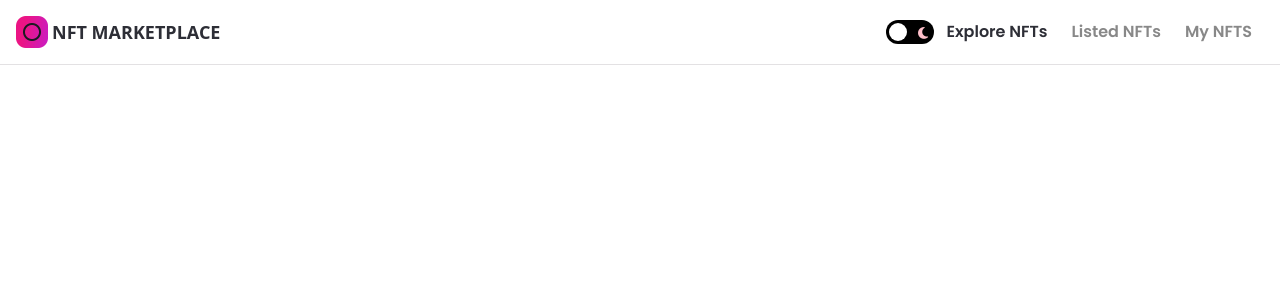
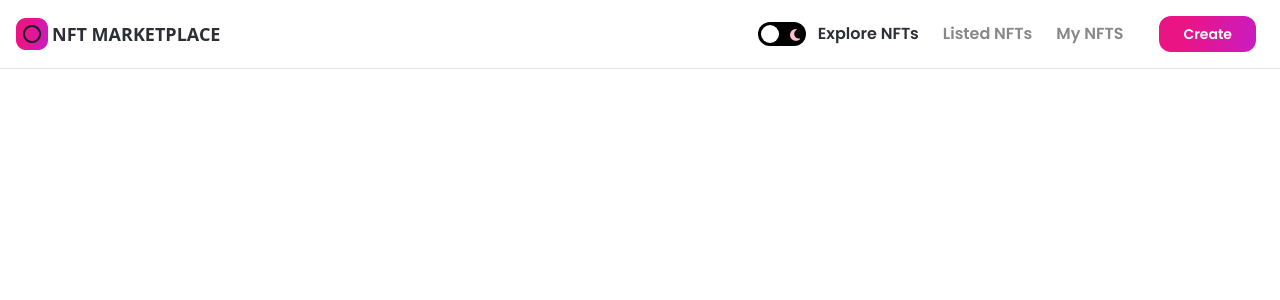
Before and after one commit to tmcginness/nft_marketplace, a Next.js app: page / in a window 1280 px wide. Shown: the top 300 px of the page. Built offline with nearby package versions, Linux system fonts and the light colour scheme.

Commit message:
menu items and btn added

```diff
--- /dev/null
+++ b/components/Button.jsx
@@ -0,0 +1,11 @@
+const Button = ({ classStyles, btnName, handleClick }) => (
+  <button
+    type="button"
+    className={`nft-gradient text-sm minlg:text-lg py-2 px-6 min-lg:px-8 font-poppins font-semibold text-white ${classStyles} `}
+    onClick={handleClick}
+  >
+    {btnName}
+  </button>
+);
+
+export default Button;
--- a/components/Navbar.jsx
+++ b/components/Navbar.jsx
@@ -6,6 +6,7 @@ import Image from 'next/image';
 import Link from 'next/link';
 
 import images from '../assets';
+import Button from './Button';
 
 const MenuItems = ({ isMobile, active, setActive }) => {
   const generateLink = (i) => {
@@ -38,8 +39,34 @@ const MenuItems = ({ isMobile, active, setActive }) => {
   );
 };
 
+const ButtonGroup = ({ setActive, router }) => {
+  const hasConnected = true;
+
+  return hasConnected ? (
+    <Button
+      btnName="Create"
+      classStyles="mx-2 rounded-xl"
+      handleClick={() => {
+        setActive('');
+        router.push('/create-nft');
+      }}
+    />
+  )
+    : (
+      <Button
+        btnName="Connect"
+        classStyles="mx-2 rounded-xl"
+        handleClick={() => {
+          setActive('');
+          router.push('/create-nft');
+        }}
+      />
+    );
+};
+
 const Navbar = () => {
   const { theme, setTheme } = useTheme();
+  const router = useRouter();
   const [active, setActive] = useState('Explore NFTs');
 
   return (
@@ -65,12 +92,13 @@ const Navbar = () => {
             <div className="bg-white rounded-full ball w-3 h-3 absolute" />
           </label>
         </div>
-      </div>
+        <div className="md:hidden flex">
 
-      <div className="md:hidden flex">
-        <ul className="list-none flexCenter flex-row">
           <MenuItems active={active} setActive={setActive} />
-        </ul>
+          <div className="ml-4">
+            <ButtonGroup setActive={setActive} router={router} />
+          </div>
+        </div>
       </div>
 
     </nav>
--- a/components/index.js
+++ b/components/index.js
@@ -1,4 +1,5 @@
 import Navbar from './Navbar';
 import Footer from './Footer';
+import Button from './Button';
 
-export { Navbar, Footer };
+export { Navbar, Button, Footer };
```
